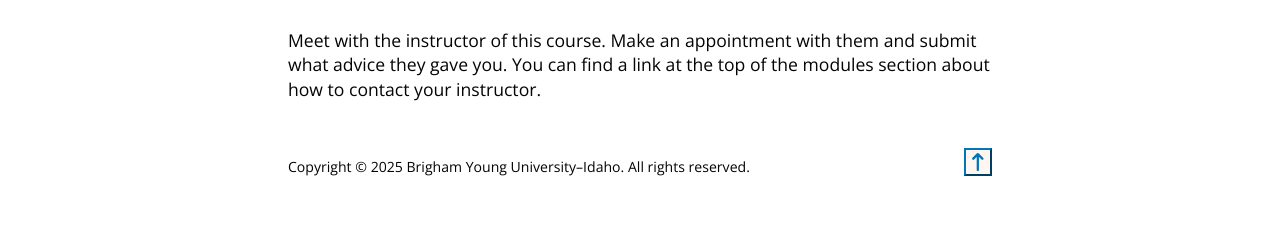
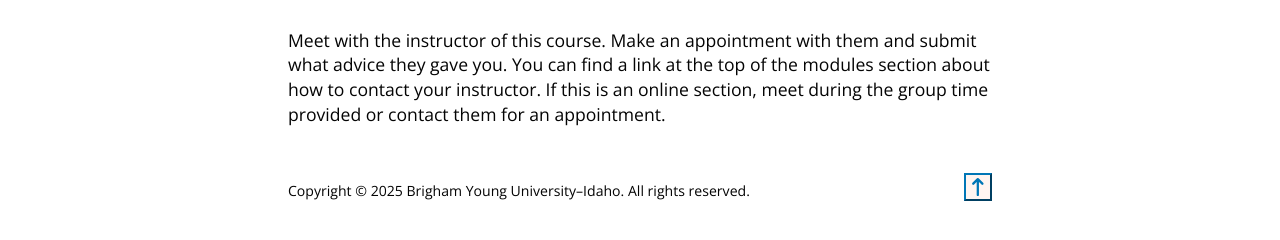
Before and after one commit to byui-cloud/itm112-course, a plain HTML site: page week03/meetinstructor.html in a window 1280 px wide. Shown: the part 112-352 px from the top of the page. Drawn offline with nearby package versions, Linux system fonts and the light colour scheme.

Commit message:
adding online option

```diff
--- a/week03/meetinstructor.html
+++ b/week03/meetinstructor.html
@@ -18,7 +18,7 @@
 
 <article>
    <h1>Meet with Instructor</h1>
-   <p>Meet with the instructor of this course. Make an appointment with them and submit what advice they gave you. You can find a link at the top of the modules section about how to contact your instructor.</p>
+   <p>Meet with the instructor of this course. Make an appointment with them and submit what advice they gave you. You can find a link at the top of the modules section about how to contact your instructor. If this is an online section, meet during the group time provided or contact them for an appointment.</p>
 </article>
 </body>
 </html>
```
